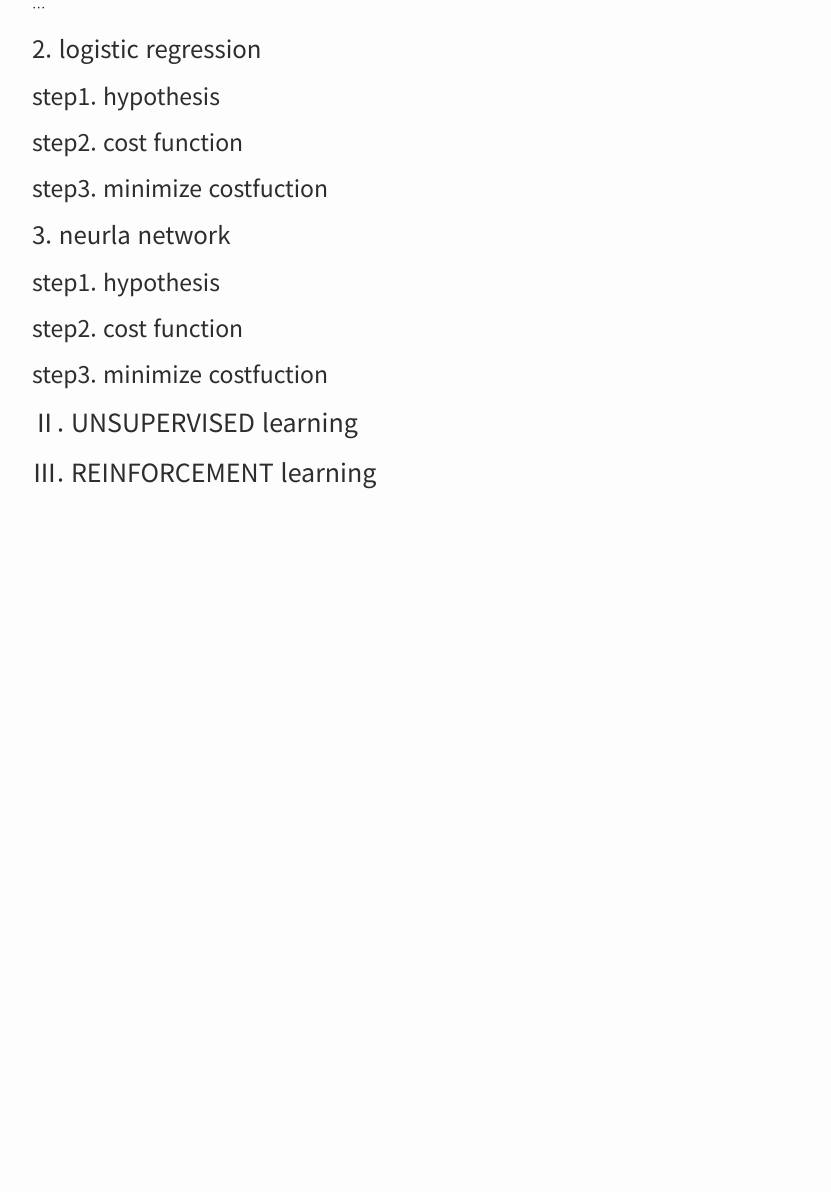
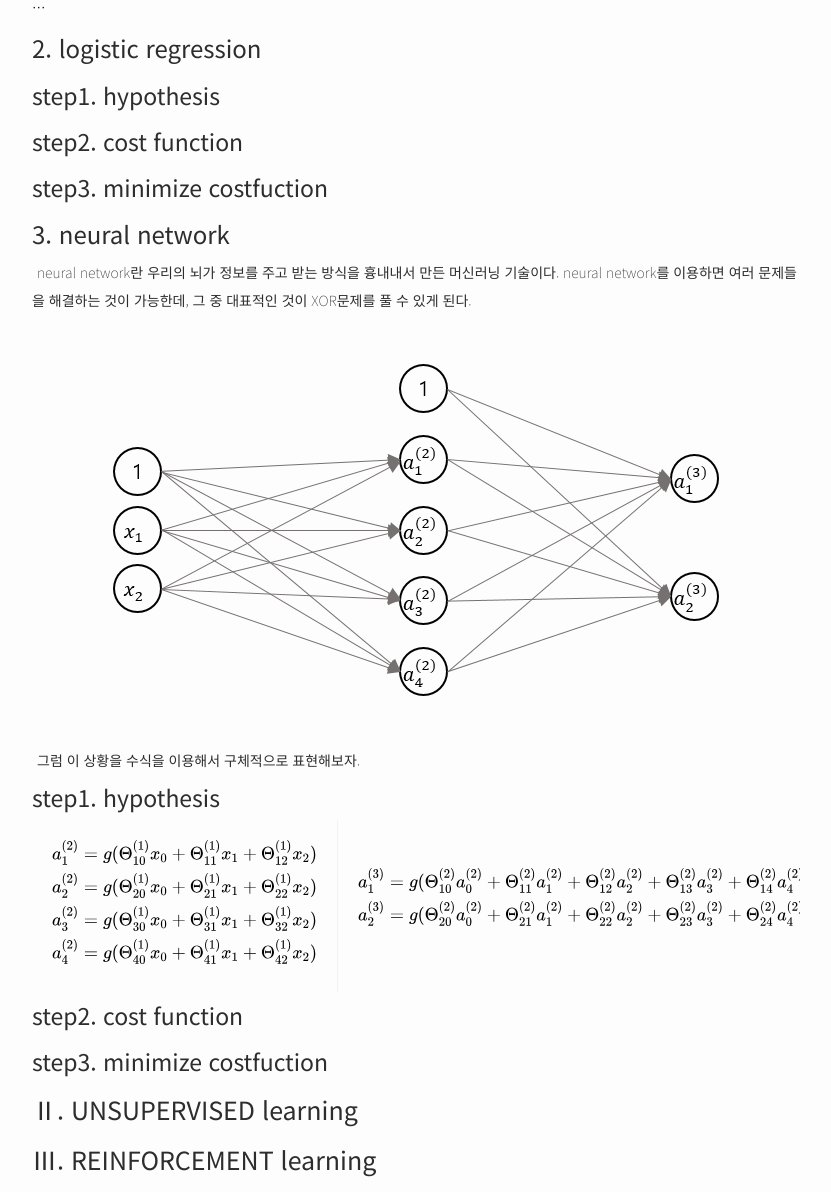
Before and after one commit to JeongJaeyoung/iintheworld-update1, a Python web app: template main/templates/part3-i_and_computer/chapter2-reality/section2-ai/ai.html in a window 1280 px wide. Shown: the part 1317-2509 px from the top of the page, without its empty margins (224-1055 px from the left). Before the commit the page ends 1806 px from the top, so only its background shows below. Run offline with Jinja, Linux system fonts and the light colour scheme; the template is opened without the code that fills it, so the values that code supplies are empty; some libraries are stand-ins or nearby versions.

Commit message:
neural network

```diff
--- a/main/static/css/base-large.css
+++ b/main/static/css/base-large.css
@@ -1,6 +1,6 @@
 /* CSS 기본 설정 정하기 - 데스크탑 기준 */
 /* TAG 관련 기본 설정 (a, body, h, p) */
-/* CLASS 관련 기본 설정(border ,button, display, equation_size, location, margin, padding, scroll, size, title) */
+/* CLASS 관련 기본 설정(border ,button, display, equation_size, image, location, margin, padding, scroll, size, title) */
 /* ID 관련 기본 설정 */
 
 /* TAG 관련 기본 설정 */
@@ -65,6 +65,9 @@ p{
 .border-basic{
     border: 1px solid #f2f2f2;
 }
+.border-r{
+    border-right: 1px solid #f2f2f2;
+}
 
 /* button 관련 */
 
@@ -125,7 +128,28 @@ p{
     margin: 5px;
 }
 
+/* image 관련 */
+.normal_image{
+    margin: 0 auto;
+}
+
 /* margin 관련 */
+.margin-10{
+    margin: 10px;
+}
+.margin-20{
+    margin: 20px;
+}
+.margin-30{
+    margin: 30px;
+}
+.margin-40{
+    margin: 40px;
+}
+.margin-50{
+    margin: 50px;
+}
+
 .margin-l10{
     margin-left: 10px;
 }
--- a/main/templates/part3-i_and_computer/chapter2-reality/section2-ai/ai.html
+++ b/main/templates/part3-i_and_computer/chapter2-reality/section2-ai/ai.html
@@ -451,8 +451,42 @@
           <h3>step2. cost function</h3>
           <h3>step3. minimize costfuction</h3>
 
-          <h2>3. neurla network</h2>
+          <h2>3. neural network</h2>
+          <p>
+            neural network란 우리의 뇌가 정보를 주고 받는 방식을 흉내내서 만든 머신러닝 기술이다.
+            neural network를 이용하면 여러 문제들을 해결하는 것이 가능한데, 그 중 대표적인 것이 XOR문제를 풀 수 있게 된다.
+
+          </p>
+          <img class="normal_image disp-block pad-50" src="../../../../static/img/ai/supervised learning/neural_network-basic.png" alt="neural_network-basic">
+          <p>
+            그럼 이 상황을 수식을 이용해서 구체적으로 표현해보자.
+          </p>
           <h3>step1. hypothesis</h3>
+          <div class="disp-flex scroll">
+            <div class="pad-20 border-r">
+              <img src="../../../../static/img/ai/supervised learning/nueral-step1-1.1.svg" alt="a_{1}^{(2)}=g(\Theta_{10}^{(1)}x_{0}+\Theta_{11}^{(1)}x_{1}+\Theta_{12}^{(1)}x_{2})"><br>
+              <img src="../../../../static/img/ai/supervised learning/nueral-step1-1.2.svg" alt="a_{2}^{(2)}=g(\Theta_{20}^{(1)}x_{0}+\Theta_{21}^{(1)}x_{1}+\Theta_{22}^{(1)}x_{2})"><br>
+              <img src="../../../../static/img/ai/supervised learning/nueral-step1-1.3.svg" alt="a_{3}^{(2)}=g(\Theta_{30}^{(1)}x_{0}+\Theta_{31}^{(1)}x_{1}+\Theta_{32}^{(1)}x_{2})"><br>
+              <img src="../../../../static/img/ai/supervised learning/nueral-step1-1.4.svg" alt="a_{4}^{(2)}=g(\Theta_{40}^{(1)}x_{0}+\Theta_{41}^{(1)}x_{1}+\Theta_{42}^{(1)}x_{2})">
+            </div>
+            <div class="pad-20">
+              <br>
+              <img src="../../../../static/img/ai/supervised learning/nueral-step1-2.1.svg" alt="a_{1}^{(3)}=g
+              (\Theta_{10}^{(2)}a_{0}^{(2)}
+              +\Theta_{11}^{(2)}a_{1}^{(2)}
+              +\Theta_{12}^{(2)}a_{2}^{(2)}
+              +\Theta_{13}^{(2)}a_{3}^{(2)}
+              +\Theta_{14}^{(2)}a_{4}^{(2)}
+              )">
+              <img src="../../../../static/img/ai/supervised learning/nueral-step1-2.2.svg" alt="a_{2}^{(3)}=g
+              (\Theta_{20}^{(2)}a_{0}^{(2)}
+              +\Theta_{21}^{(2)}a_{1}^{(2)}
+              +\Theta_{22}^{(2)}a_{2}^{(2)}
+              +\Theta_{23}^{(2)}a_{3}^{(2)}
+              +\Theta_{24}^{(2)}a_{4}^{(2)}
+              )">
+            </div>
+          </div>
           <h3>step2. cost function</h3>
           <h3>step3. minimize costfuction</h3>
 
```
Also changed, not shown: main/static/img/ai/supervised learning/neural_network-basic.png (added), main/static/img/ai/supervised learning/nueral-step1-1.1.svg (added), main/static/img/ai/supervised learning/nueral-step1-1.2.svg (added), main/static/img/ai/supervised learning/nueral-step1-1.3.svg (added), main/static/img/ai/supervised learning/nueral-step1-1.4.svg (added), main/static/img/ai/supervised learning/nueral-step1-2.1.svg (added), main/static/img/ai/supervised learning/nueral-step1-2.2.svg (added), 1 other file.
